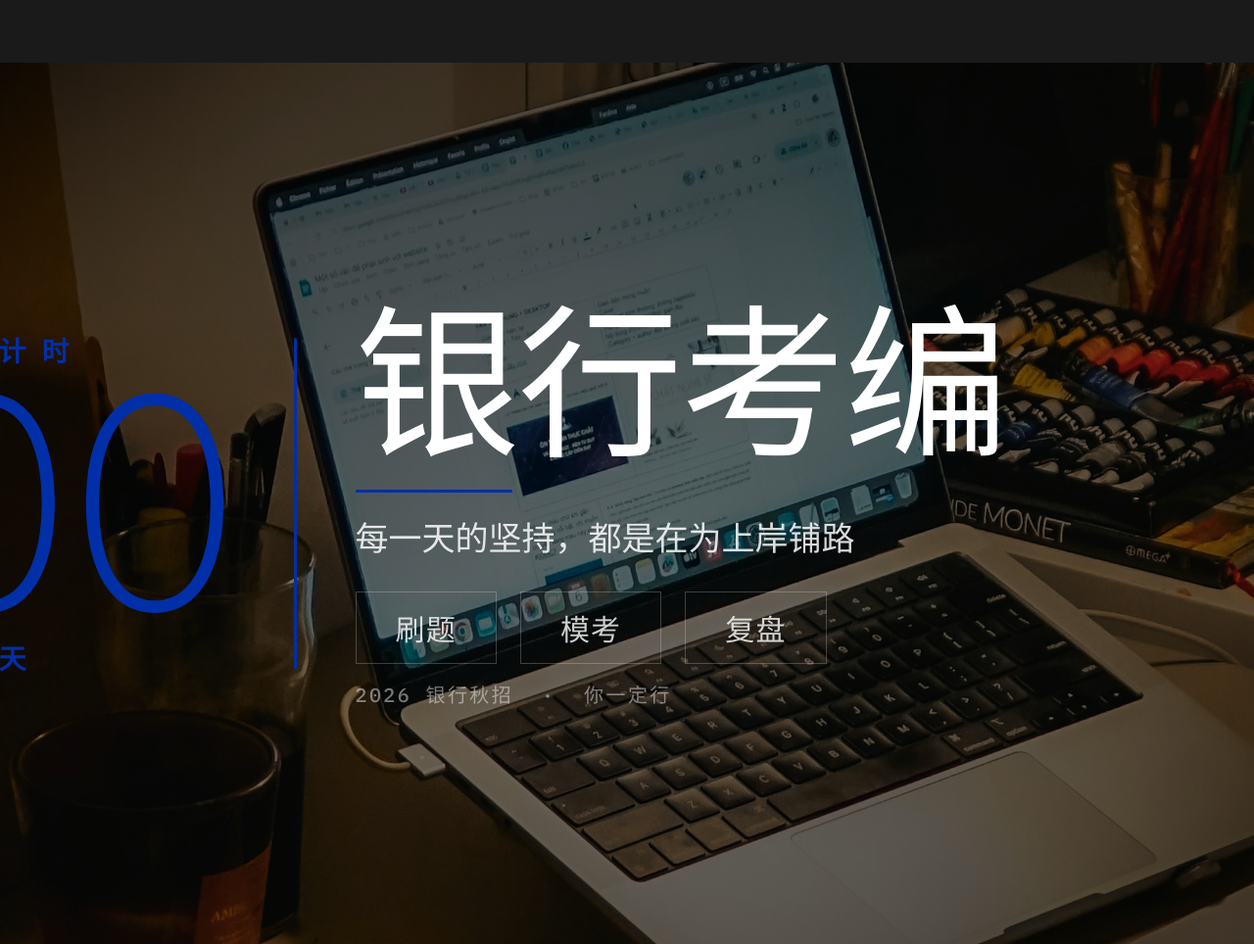
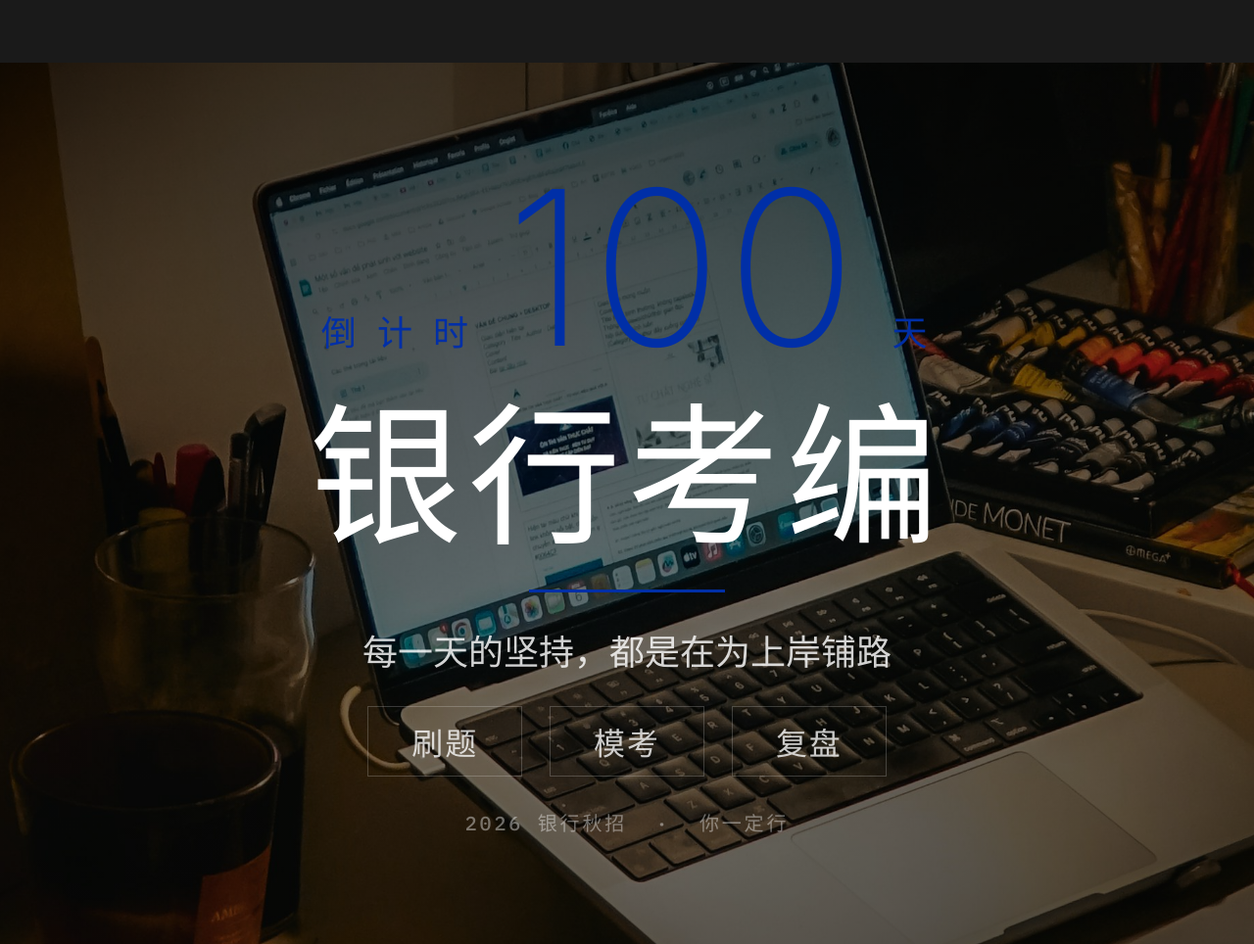
Before and after one commit to gaolei1983/social-card-bank-exam, a plain HTML site: page index.html in a window 1280 px wide. Shown: the top 964 px of the page at 98% size. Drawn offline with Linux system fonts and the light colour scheme.

Commit message:
v5: centered layout, 300px padding, fix 100 clipping

```diff
--- a/index.html
+++ b/index.html
@@ -9,7 +9,6 @@
   <style>
     :root,[data-accent="ikb"] {
       --paper: #fafaf8; --ink: #0a0a0a;
-      --grey-2: #d4d4d2; --grey-3: #737373;
       --accent: #002FA7; --accent-on: #ffffff;
     }
     :root {
@@ -37,80 +36,67 @@
     }
     .hero-overlay {
       position: absolute; inset: 0; z-index: 1;
-      background:
-        linear-gradient(155deg,
-          rgba(0,0,0,0.88) 0%,
-          rgba(0,0,0,0.68) 25%,
-          rgba(0,0,0,0.50) 50%,
-          rgba(0,0,0,0.58) 75%,
-          rgba(0,0,0,0.74) 100%);
+      background: linear-gradient(160deg,
+        rgba(0,0,0,0.85) 0%, rgba(0,0,0,0.65) 28%,
+        rgba(0,0,0,0.48) 52%, rgba(0,0,0,0.55) 74%,
+        rgba(0,0,0,0.72) 100%);
     }
 
-    /* Content: grid 3-column: [100] [divider] [title+desc+keywords] */
+    /* All content centered, vertical stack */
     .content {
       position: relative; z-index: 2;
       width: 100%; height: 100%;
-      display: grid;
-      grid-template-columns: auto auto 1fr;
-      align-content: center;
-      padding: 80px 200px;
-      gap: 0 60px;
+      display: flex; flex-direction: column;
+      align-items: center; justify-content: center;
+      padding: 80px 300px;
+      text-align: center;
+      gap: 32px;
     }
 
-    .num-block {
-      display: flex; flex-direction: column; justify-content: center; align-items: center;
-      gap: 8px;
+    /* Typography — balanced sizes for 2100x900 */
+    .num-row {
+      display: flex; flex-direction: row; align-items: baseline; justify-content: center;
+      gap: 32px;
     }
-    .divider {
-      width: 3px; background: var(--accent);
-      align-self: stretch; margin: 40px 0; border-radius: 2px;
-    }
-    .text-block {
-      display: flex; flex-direction: column; justify-content: center;
-      gap: 16px;
-    }
-
-    /* Typography */
     .num-mega {
       font-family: var(--sans); font-weight: 200;
-      font-size: 300px;
-      line-height: .86; letter-spacing: -.03em;
+      font-size: 220px;
+      line-height: .90; letter-spacing: .02em;
       color: var(--accent);
-      padding: 20px 0; margin: -20px 0;
     }
     .num-label {
-      font-family: var(--sans); font-weight: 600; font-size: 28px;
-      letter-spacing: .16em; text-transform: uppercase; color: var(--accent);
+      font-family: var(--sans); font-weight: 500; font-size: 36px;
+      letter-spacing: .16em; color: var(--accent);
+      text-transform: uppercase;
     }
     .h-hero {
-      font-family: var(--sans); font-weight: 200; font-size: 168px;
-      line-height: 1.04; letter-spacing: -.01em; color: #ffffff;
+      font-family: var(--sans); font-weight: 200; font-size: 156px;
+      line-height: 1.06; letter-spacing: .04em;
+      color: #ffffff;
     }
     .lead {
-      font-family: var(--sans-zh); font-weight: 400; font-size: 34px;
-      line-height: 1.45; color: rgba(255,255,255,0.85);
+      font-family: var(--sans-zh); font-weight: 400; font-size: 36px;
+      line-height: 1.45; color: rgba(255,255,255,0.82);
+      max-width: 900px;
     }
     .t-meta {
       font-family: var(--mono); font-weight: 500; font-size: 20px;
-      letter-spacing: .12em; text-transform: uppercase;
-      color: rgba(255,255,255,0.45);
+      letter-spacing: .14em;
+      color: rgba(255,255,255,0.40);
     }
     .hr-accent {
       border: none; height: 3px; background: var(--accent);
-      width: 160px; margin: 4px 0;
+      width: 200px; margin: 0 auto;
     }
-
-    /* Right-side keyword pills */
     .kw-row {
-      display: flex; flex-direction: row; gap: 24px; margin-top: 16px;
+      display: flex; flex-direction: row; gap: 28px;
     }
     .kw-pill {
-      display: flex; align-items: center; justify-content: center;
-      padding: 14px 40px;
-      border: 1.5px solid rgba(255,255,255,0.22);
-      font-family: var(--sans-zh); font-weight: 400; font-size: 30px;
-      color: rgba(255,255,255,0.80);
-      letter-spacing: .04em;
+      padding: 12px 44px;
+      border: 1.5px solid rgba(255,255,255,0.20);
+      font-family: var(--sans-zh); font-weight: 400; font-size: 32px;
+      color: rgba(255,255,255,0.78);
+      letter-spacing: .06em;
     }
   </style>
 </head>
@@ -123,28 +109,29 @@
     <div class="hero-overlay"></div>
 
     <div class="content">
-      <!-- COL 1: countdown -->
-      <div class="num-block">
-        <p class="num-label">倒&nbsp;计&nbsp;时</p>
-        <p class="num-mega">100</p>
-        <p class="num-label">天</p>
+      <!-- Top: countdown -->
+      <div class="num-row">
+        <span class="num-label">倒&nbsp;计&nbsp;时</span>
+        <span class="num-mega">100</span>
+        <span class="num-label">天</span>
       </div>
 
-      <!-- COL 2: divider -->
-      <div class="divider"></div>
-
-      <!-- COL 3: everything else -->
-      <div class="text-block">
+      <!-- Title -->
       <h1 class="h-hero">银行考编</h1>
       <hr class="hr-accent">
+
+      <!-- Motivation -->
       <p class="lead">每一天的坚持，都是在为上岸铺路</p>
+
+      <!-- Keywords -->
       <div class="kw-row">
         <span class="kw-pill">刷题</span>
         <span class="kw-pill">模考</span>
         <span class="kw-pill">复盘</span>
       </div>
+
+      <!-- Meta -->
       <p class="t-meta">2026 银行秋招 &nbsp;·&nbsp; 你一定行</p>
-      </div>
     </div>
   </section>
 
```
Also changed, not shown: 2 other files. Lines whose indentation alone changed are shown as unchanged.
